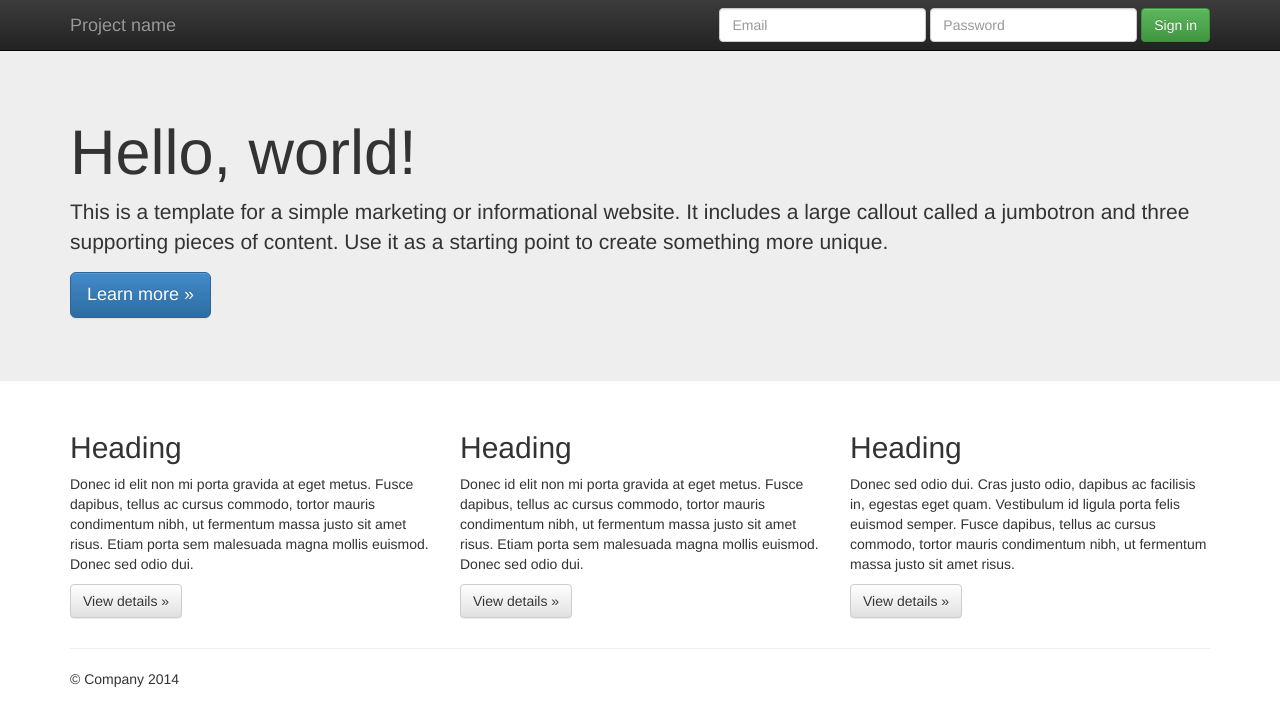
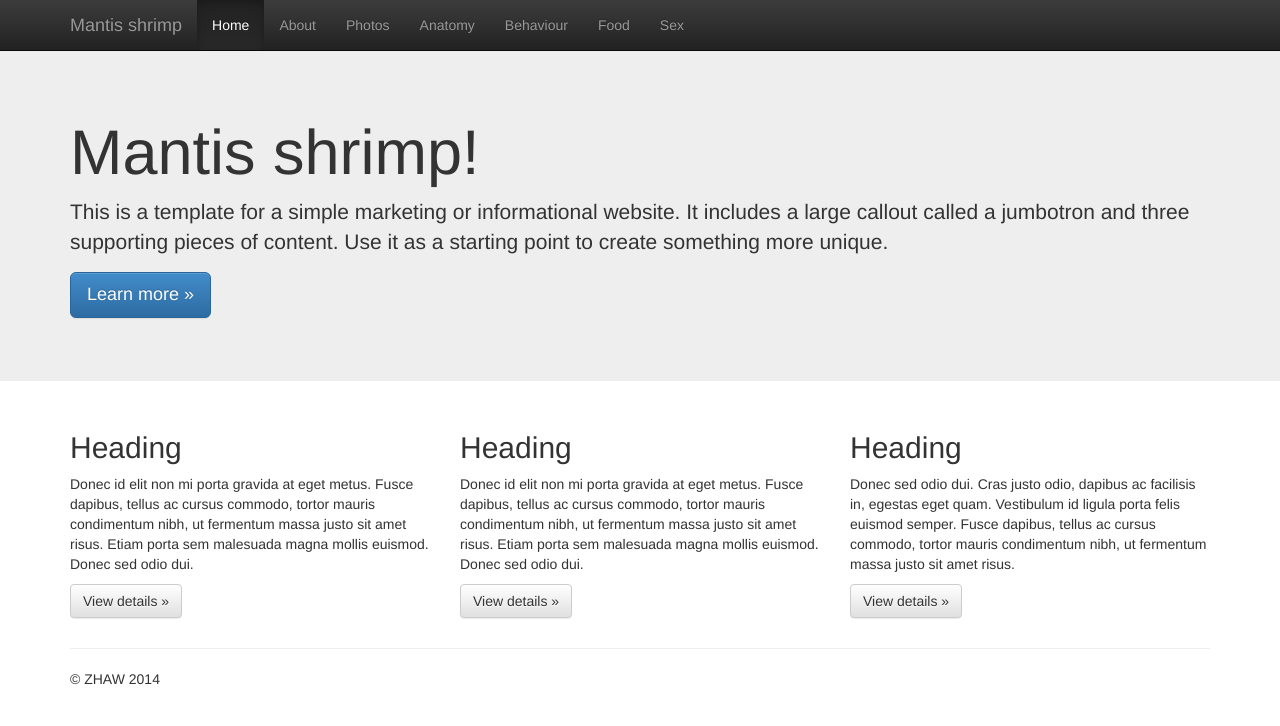
Before and after one commit to gabac/mantis_shrimp, a plain HTML site: page index.html in a window 1280 px wide. Drawn offline with nearby package versions, Linux system fonts and the light colour scheme.

Commit message:
added menubar

```diff
--- a/index.html
+++ b/index.html
@@ -29,18 +29,19 @@
             <span class="icon-bar"></span>
             <span class="icon-bar"></span>
           </button>
-          <a class="navbar-brand" href="#">Project name</a>
+          <a class="navbar-brand" href="#">Mantis shrimp</a>
         </div>
         <div class="navbar-collapse collapse">
-          <form class="navbar-form navbar-right" role="form">
-            <div class="form-group">
-              <input type="text" placeholder="Email" class="form-control">
-            </div>
-            <div class="form-group">
-              <input type="password" placeholder="Password" class="form-control">
-            </div>
-            <button type="submit" class="btn btn-success">Sign in</button>
-          </form>
+            <ul class="nav navbar-nav">
+                <li class="active"><a href="#">Home</a></li>
+                <li><a href="#about">About</a></li>
+                <li><a href="#contact">Photos</a></li>
+                <li><a href="#anatomy">Anatomy</a></li>
+                <li><a href="#behaviour">Behaviour</a></li>
+                <li><a href="#food">Food</a></li>
+                <li><a href="#sex">Sex</a></li>
+
+            </ul>
         </div><!--/.navbar-collapse -->
       </div>
     </div>
@@ -48,7 +49,7 @@
     <!-- Main jumbotron for a primary marketing message or call to action -->
     <div class="jumbotron">
       <div class="container">
-        <h1>Hello, world!</h1>
+        <h1>Mantis shrimp!</h1>
         <p>This is a template for a simple marketing or informational website. It includes a large callout called a jumbotron and three supporting pieces of content. Use it as a starting point to create something more unique.</p>
         <p><a class="btn btn-primary btn-lg" role="button">Learn more &raquo;</a></p>
       </div>
@@ -77,7 +78,7 @@
       <hr>
 
       <footer>
-        <p>&copy; Company 2014</p>
+        <p>&copy; ZHAW 2014</p>
       </footer>
     </div> <!-- /container -->        <script src="//ajax.googleapis.com/ajax/libs/jquery/1.11.0/jquery.js"></script>
         <script>window.jQuery || document.write('<script src="js/vendor/jquery-1.11.0.js"><\/script>')</script>
```
